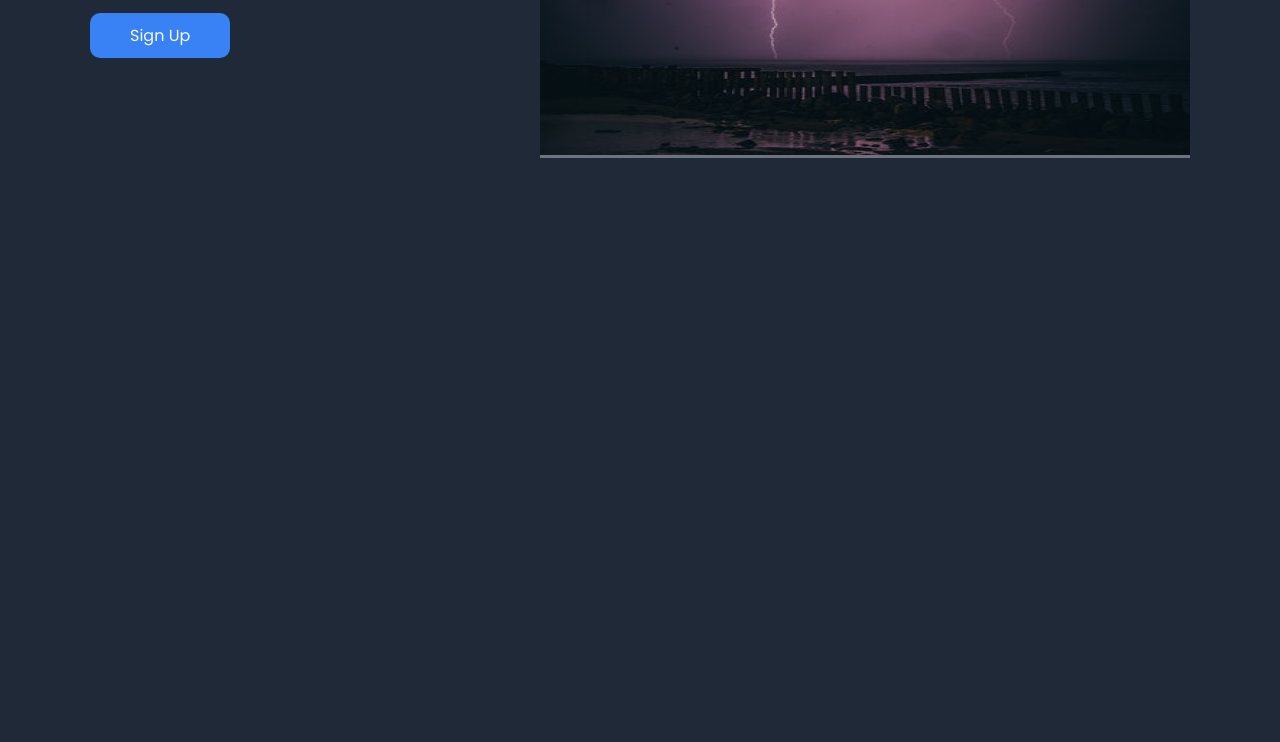
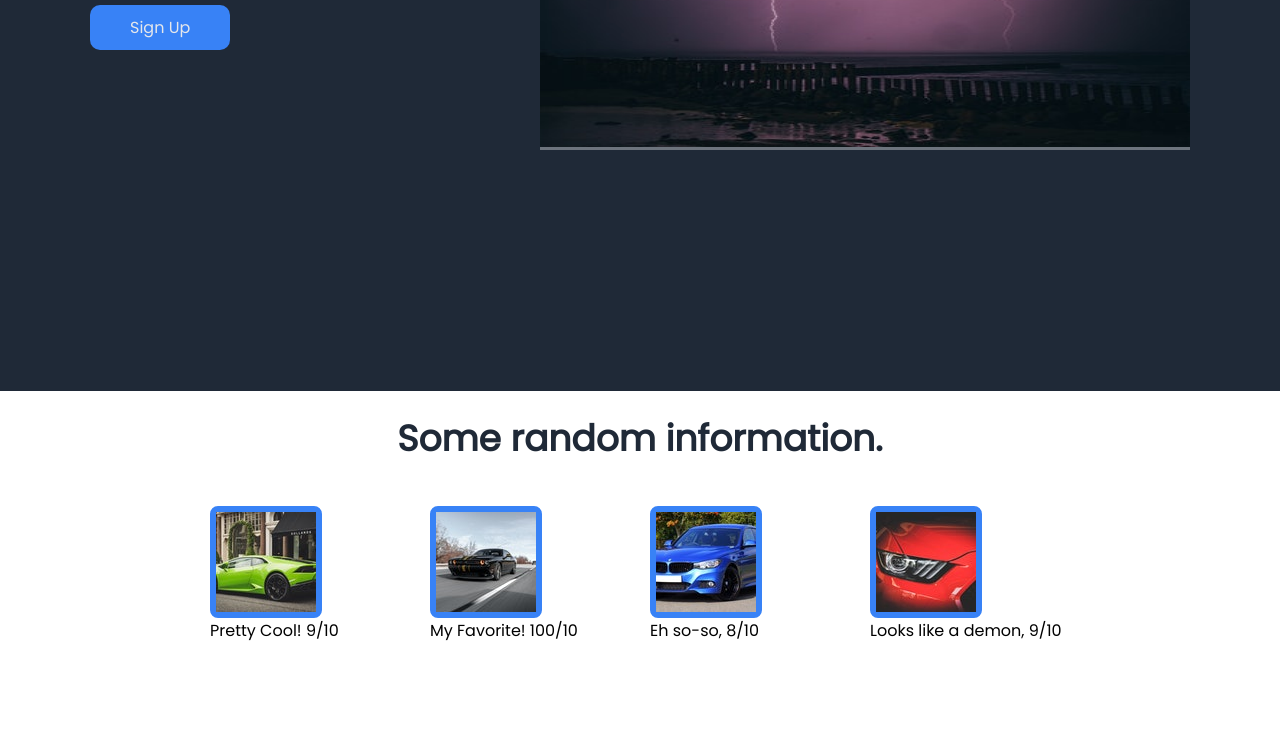
Before and after one commit to KhanMarshaI/landing-page, a plain HTML site: page index.html in a window 1280 px wide. Shown: the part 509-1251 px from the top of the page. Before the commit the page ends 816 px from the top, so only its background shows below. Drawn offline with Linux system fonts and the light colour scheme.

Commit message:
Create Information Section
In this commit, I have created an information section which mostly consists of me just messing around with CSS and adding some random car images and text.

```diff
--- a/index.html
+++ b/index.html
@@ -23,13 +23,33 @@
             <div class="onebox">
             <div class="hetext">This website is awesome</div>
             <div class="text">This website has some subtext that goes here under the main title. It's a smaller font and the color is lower contrast.</div>
-            <div class="su-btn">Sign Up</div>
+            <div class="su-btn"><a href="https://www.youtube.com/shorts/YJWSAJjkTsI" title="It doesn't redirect anywhere loser" target="_blank">Sign Up</a></div>
         </div>
             <div class="secbox">
-            <div class="plhol"><img src="./img/hero.jpg"></div>
+            <div class="plhol"><img src="./img/hero.jpg" alt="Thunder at a Beach"></div>
             </div>
         </div>
     </div>
-
+    <div class="info-box">
+        <div class="i-text">Some random information.</div>
+        <div class="info-img">
+            <div class="i-img">
+                <div class="square"><img src="./img/car1.jpg" alt="Car Image"></div>
+                <div class="subtext">Pretty Cool! 9/10</div>
+            </div>
+            <div class="i-img">
+                <div class="square"><img src="./img/car2.jpg" alt="Car Image"></div>
+                <div class="subtext">My Favorite! 100/10</div>
+            </div>
+            <div class="i-img">
+                <div class="square"><img src="./img/car3.jpg" alt="Car Image"></div>
+                <div class="subtext">Eh so-so, 8/10</div>
+            </div>
+            <div class="i-img">
+                <div class="square"><img src="./img/car4.jpg" alt="Car Image"></div>
+                <div class="subtext">Looks like a demon, 9/10</div>
+            </div>
+        </div>
+    </div>
 </body>
 </html>
--- a/style.css
+++ b/style.css
@@ -4,6 +4,8 @@
 
 body{
     min-height: 100vh;
+    margin: 0;
+    padding: 0;
     background-color: #1F2937;
     font-family: 'Poppins', sans-serif;
 }
@@ -11,6 +13,7 @@ body{
 .Hero{
     background-color: #1F2937;
     color: #F9Faf8;
+    height: 900px;
 }
 a {
     text-decoration: none;
@@ -80,3 +83,39 @@ li {
 }
 
 /* INFORMATION SECTION DOWN BELOW */
+
+.info-box {
+    background-color: #FFFFFF;
+    height: 500px;
+}
+.i-text {
+    text-align: center;
+    font-size: 36px;
+    font-weight: 800;
+    color: #1F2937;
+    padding: 20px;
+}
+.square {
+    height: 100px;
+    width: 100px;
+    border: 6px solid #3882F6;
+    border-radius: 8px;
+}
+.square img{
+    width: 100px;
+    height: 100px;
+}
+.info-img {
+    display: flex;
+    flex: 1 0 auto;
+    justify-content: center;
+    align-items: center;
+    gap: 20px;
+}
+.i-img {
+    margin-top: 20px;
+    width: 200px;
+}
+.subtext {
+    flex-flow: row wrap;
+}
```
Also changed, not shown: img/car1.jpg (added), img/car2.jpg (added), img/car3.jpg (added), img/car4.jpg (added).
